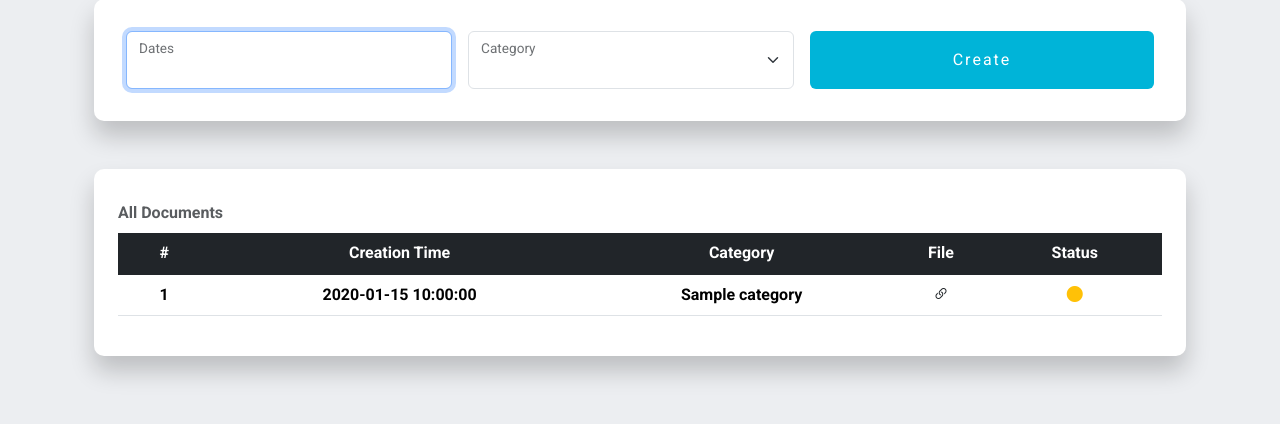
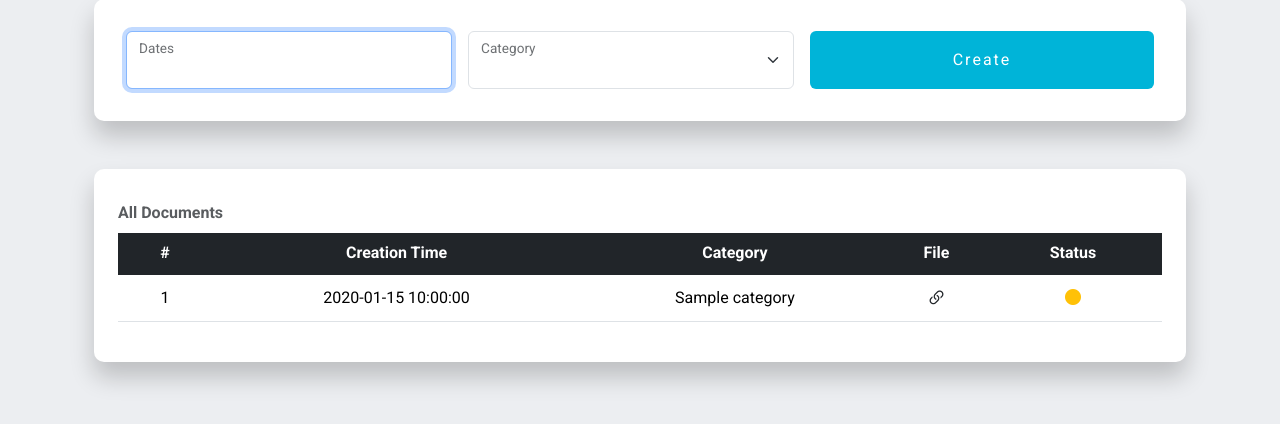
Before and after one commit to datogoglidze/cs50x-intranet, a Python web app: template intranet/front/templates/user_documents.html in a window 1280 px wide. Shown: the part 89-513 px from the top of the page. Run offline with Jinja, Linux system fonts and the light colour scheme; the template is opened without the code that fills it: most values are stand-ins (such as "Sample title", 1, 10 or a date in 2020); lists and menus that the app fills with data are empty.

Commit message:
Chnage font style (#83)

```diff
--- a/intranet/front/templates/user_documents.html
+++ b/intranet/front/templates/user_documents.html
@@ -57,28 +57,24 @@ main %}
             <th scope="col">Creation Time</th>
             <th scope="col">Category</th>
             <th scope="col">File</th>
-            <th scope="col" class="px-3">
-                Status
-            </th>
+            <th scope="col" class="px-3">Status</th>
         </tr>
         </thead>
         <tbody class="table-group-divider">
         {% for document in documents %}
         <tr>
-            <th scope="row" class="px-3">{{ loop.index }}</th>
-            <th scope="row">{{ document.creation_date }}</th>
-            <th scope="row">{{ document.category }}</th>
+            <th scope="row" class="px-3 fw-normal">{{ loop.index }}</th>
+            <th scope="row" class="fw-normal">{{ document.creation_date }}</th>
+            <th scope="row" class="fw-normal">{{ document.category }}</th>
             <td>
                 <a
                     class="link-dark link-offset-3 link-underline-opacity-25 link-underline-opacity-100-hover"
                     href="{{ document.directory }}"
                     target="_blank"
-                ><i class="bi bi-link-45deg"></i></a
+                ><i class="bi bi-link-45deg fs-5"></i></a
                 >
             </td>
-            <td class="px-3">
-                <i class="bi bi-circle-fill text-warning"></i>
-            </td>
+            <td class="px-3"><i class="bi bi-circle-fill text-warning"></i></td>
         </tr>
         {% endfor %}
         </tbody>
@@ -86,5 +82,4 @@ main %}
 </div>
 {% endif %}
 
-
 {% endblock %}
```
